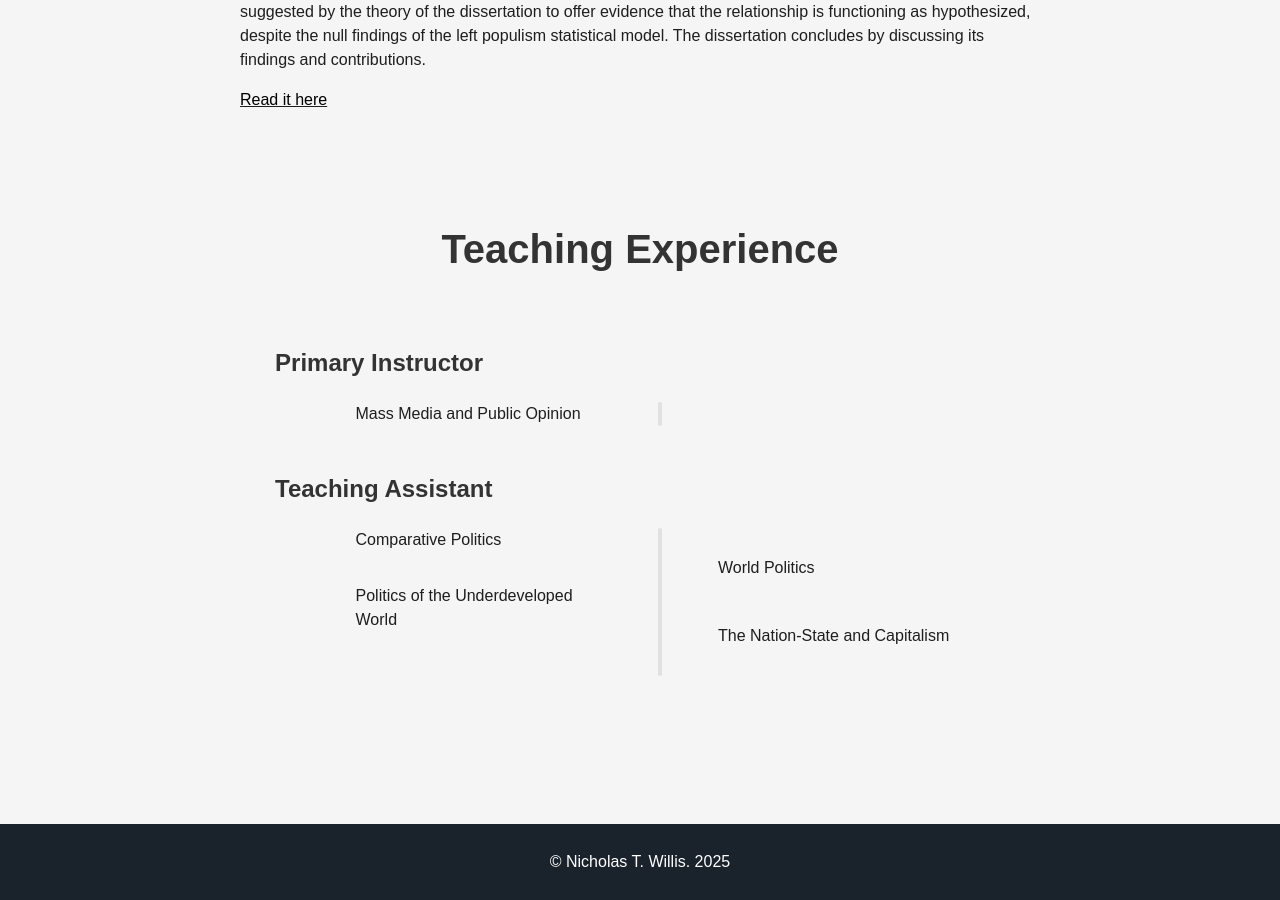
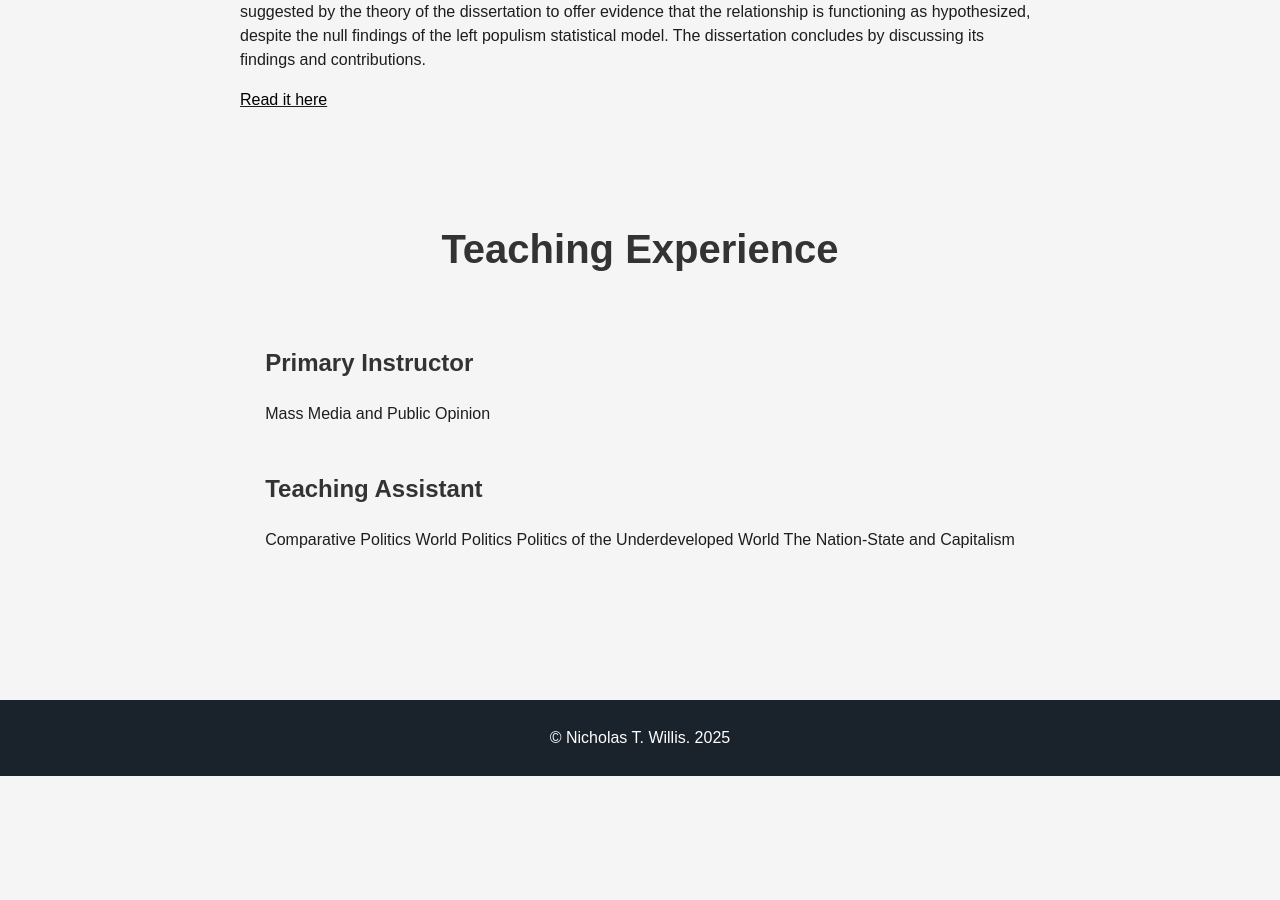
Before and after one commit to SimplyWillis/nicholastwillis, a Jekyll site: the page built from index.html, in a window 1280 px wide and 900 px high, scrolled down 3459 px. Built offline with Jekyll 4.4.1, drawn with Linux system fonts in a browser that asks for light colours; nearby versions of some CDN libraries; after the commit the page ends 4235 px from its top, so only the background shows below that.

Commit message:
Update teachingexperience.html

```diff
--- a/_includes/teachingexperience.html
+++ b/_includes/teachingexperience.html
@@ -11,20 +11,18 @@
   <div style="text-align: center;">
     <div style="display: inline-block; text-align: left; max-width: 800px;">
       <h3>Primary Instructor</h3>
-        <p>
-<div class="plain_list">
-          <ul>
-            <li>Mass Media and Public Opinion</li>
-          </ul>
+        <p>Mass Media and Public Opinion
         </p>
       <h3>Teaching Assistant</h3>
         <p>
-          <ul>
-            <li>Comparative Politics</li>
-            <li>World Politics</li>
-            <li>Politics of the Underdeveloped World</li>
-            <li>The Nation-State and Capitalism</li>
-          </ul>
+Comparative Politics
+
+World Politics
+
+Politics of the Underdeveloped World
+
+The Nation-State and Capitalism
+
         </p>
     </div>
   </div>
```
